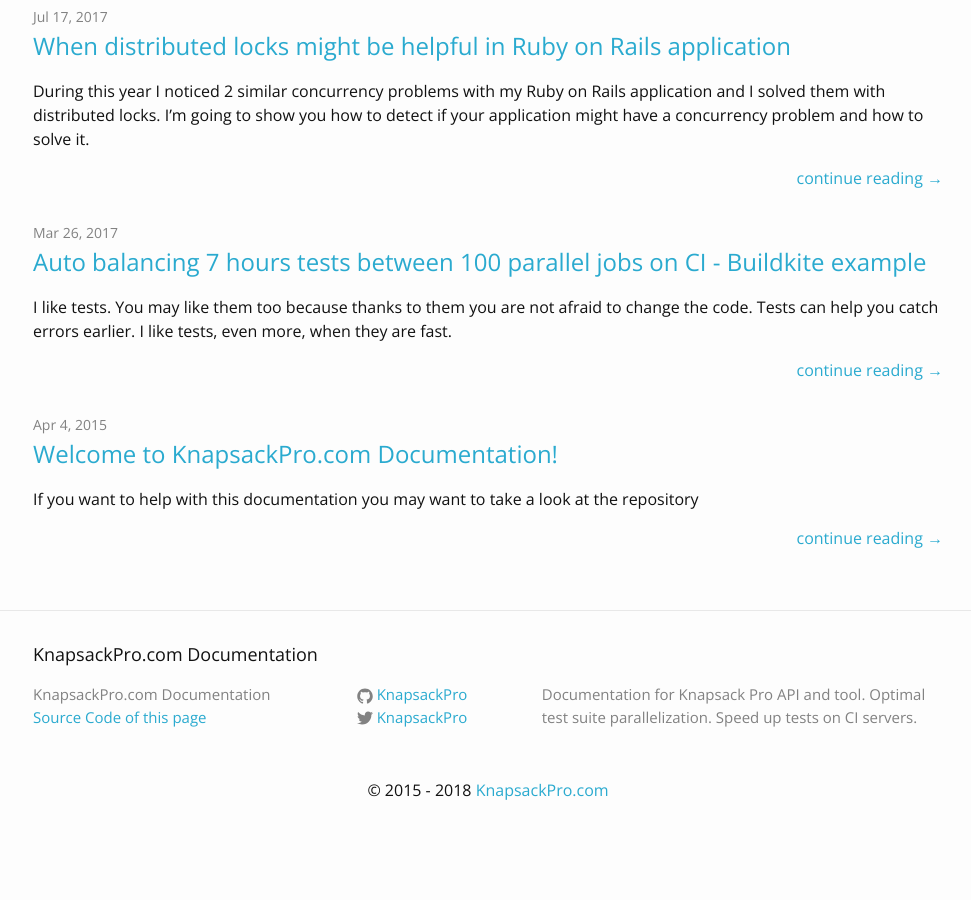
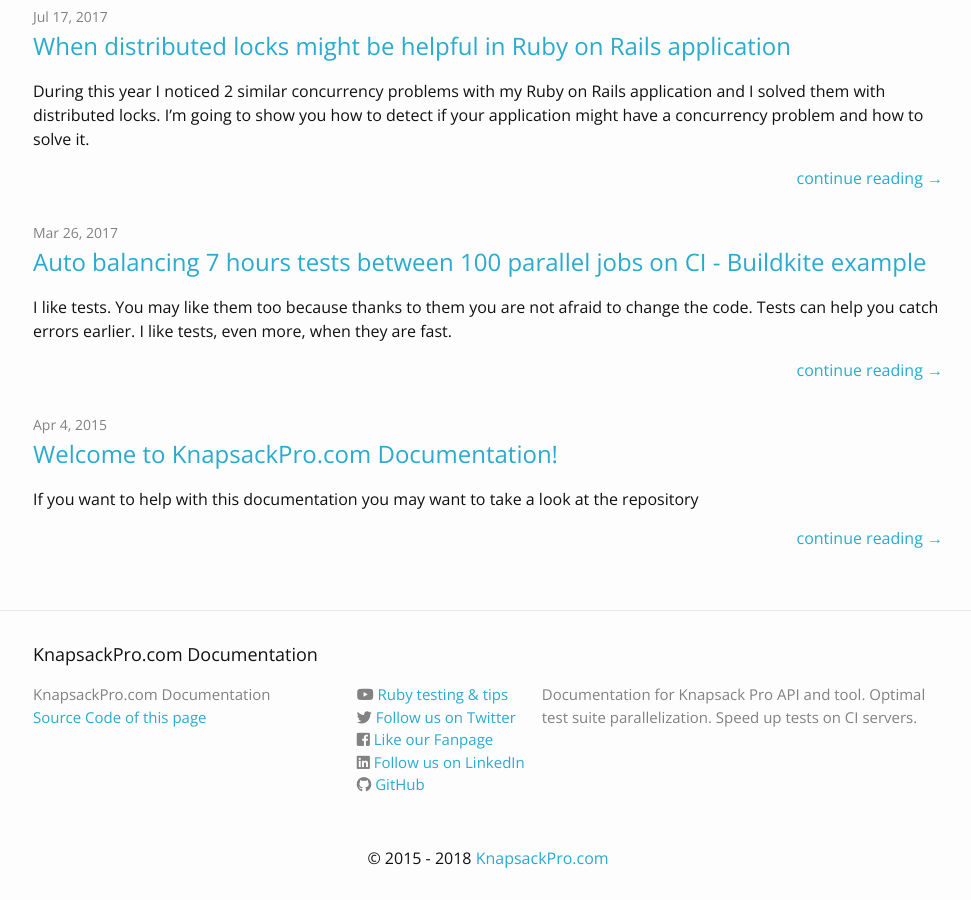
Before and after one commit to KnapsackPro/docs.knapsackpro.com, a Jekyll site: the page built from index.html, in a window 1280 px wide and 900 px high, scrolled down 779 px. Shown: the whole window, without its empty margins (152-1123 px from the left). Built offline with Jekyll 4.4.1, drawn with Linux system fonts in a browser that asks for light colours; nearby versions of some CDN libraries; before the commit the page ends 1611 px from its top, so only the background shows below that.

Commit message:
Add social media in header and footer

```diff
--- a/_config.yml
+++ b/_config.yml
@@ -8,7 +8,6 @@ url: "http://docs.knapsackpro.com" # the base hostname & protocol for your site
 knapsack_pro_url: https://knapsackpro.com
 permalink: /:year/:title
 twitter_username: KnapsackPro
-github_username: KnapsackPro
 github_repository: https://github.com/KnapsackPro/docs.knapsackpro.com
 
 # Build settings
--- a/_includes/footer.html
+++ b/_includes/footer.html
@@ -12,40 +12,17 @@
         </ul>
       </div>
 
-      <div class="footer-col  footer-col-2">
+      <div class="footer-col footer-col-2">
         <ul class="social-media-list">
-          {% if site.github_username %}
-          <li>
-            <a href="https://github.com/{{ site.github_username }}">
-              <span class="icon  icon--github">
-                <svg viewBox="0 0 16 16">
-                  <path fill="#828282" d="M7.999,0.431c-4.285,0-7.76,3.474-7.76,7.761 c0,3.428,2.223,6.337,5.307,7.363c0.388,0.071,0.53-0.168,0.53-0.374c0-0.184-0.007-0.672-0.01-1.32 c-2.159,0.469-2.614-1.04-2.614-1.04c-0.353-0.896-0.862-1.135-0.862-1.135c-0.705-0.481,0.053-0.472,0.053-0.472 c0.779,0.055,1.189,0.8,1.189,0.8c0.692,1.186,1.816,0.843,2.258,0.645c0.071-0.502,0.271-0.843,0.493-1.037 C4.86,11.425,3.049,10.76,3.049,7.786c0-0.847,0.302-1.54,0.799-2.082C3.768,5.507,3.501,4.718,3.924,3.65 c0,0,0.652-0.209,2.134,0.796C6.677,4.273,7.34,4.187,8,4.184c0.659,0.003,1.323,0.089,1.943,0.261 c1.482-1.004,2.132-0.796,2.132-0.796c0.423,1.068,0.157,1.857,0.077,2.054c0.497,0.542,0.798,1.235,0.798,2.082 c0,2.981-1.814,3.637-3.543,3.829c0.279,0.24,0.527,0.713,0.527,1.437c0,1.037-0.01,1.874-0.01,2.129 c0,0.208,0.14,0.449,0.534,0.373c3.081-1.028,5.302-3.935,5.302-7.362C15.76,3.906,12.285,0.431,7.999,0.431z"/>
-                </svg>
-              </span>
-
-              <span class="username">{{ site.github_username }}</span>
-            </a>
-          </li>
-          {% endif %}
-
-          {% if site.twitter_username %}
-          <li>
-            <a href="https://twitter.com/{{ site.twitter_username }}">
-              <span class="icon  icon--twitter">
-                <svg viewBox="0 0 16 16">
-                  <path fill="#828282" d="M15.969,3.058c-0.586,0.26-1.217,0.436-1.878,0.515c0.675-0.405,1.194-1.045,1.438-1.809
-                  c-0.632,0.375-1.332,0.647-2.076,0.793c-0.596-0.636-1.446-1.033-2.387-1.033c-1.806,0-3.27,1.464-3.27,3.27 c0,0.256,0.029,0.506,0.085,0.745C5.163,5.404,2.753,4.102,1.14,2.124C0.859,2.607,0.698,3.168,0.698,3.767 c0,1.134,0.577,2.135,1.455,2.722C1.616,6.472,1.112,6.325,0.671,6.08c0,0.014,0,0.027,0,0.041c0,1.584,1.127,2.906,2.623,3.206 C3.02,9.402,2.731,9.442,2.433,9.442c-0.211,0-0.416-0.021-0.615-0.059c0.416,1.299,1.624,2.245,3.055,2.271 c-1.119,0.877-2.529,1.4-4.061,1.4c-0.264,0-0.524-0.015-0.78-0.046c1.447,0.928,3.166,1.469,5.013,1.469 c6.015,0,9.304-4.983,9.304-9.304c0-0.142-0.003-0.283-0.009-0.423C14.976,4.29,15.531,3.714,15.969,3.058z"/>
-                </svg>
-              </span>
-
-              <span class="username">{{ site.twitter_username }}</span>
-            </a>
-          </li>
-          {% endif %}
+          <li><i class="fab fa-youtube"></i> <a href="https://www.youtube.com/c/ArturTrzop" rel="nofollow noopener" target="_blank" class="page-link">Ruby testing & tips</a></li>
+          <li><i class="fab fa-twitter"></i> <a href="https://twitter.com/KnapsackPro" rel="nofollow noopener" target="_blank" class="page-link">Follow us on Twitter</a></li>
+          <li><i class="fab fa-facebook-square"></i> <a href="https://www.facebook.com/KnapsackPro" rel="nofollow noopener" target="_blank" class="page-link">Like our Fanpage</a></li>
+          <li><i class="fab fa-linkedin"></i> <a href="https://www.linkedin.com/company/knapsackpro/" rel="nofollow noopener" target="_blank" class="page-link">Follow us on LinkedIn</a></li>
+          <li><i class="fab fa-github"></i> <a href="https://github.com/KnapsackPro" rel="nofollow noopener" target="_blank" class="page-link">GitHub</a></li>
         </ul>
       </div>
 
-      <div class="footer-col  footer-col-3">
+      <div class="footer-col footer-col-3">
         <p class="text">{{ site.description }}</p>
       </div>
     </div>
--- a/_includes/head.html
+++ b/_includes/head.html
@@ -23,4 +23,5 @@
   <link rel="alternate" type="application/rss+xml" title="{{ site.title }}" href="{{ "/feed.xml" | prepend: site.baseurl | prepend: site.url }}" />
   <link href="https://fonts.googleapis.com/css?family=Open+Sans:100,200,300,400,600,700&amp;subset=latin,latin-ext" type="text/css" rel="stylesheet" />
   <script src="https://ajax.googleapis.com/ajax/libs/jquery/3.2.1/jquery.min.js"></script>
+  <link rel="stylesheet" href="https://use.fontawesome.com/releases/v5.0.13/css/all.css" integrity="sha384-DNOHZ68U8hZfKXOrtjWvjxusGo9WQnrNx2sqG0tfsghAvtVlRW3tvkXWZh58N9jp" crossorigin="anonymous">
 </head>
--- a/_includes/header.html
+++ b/_includes/header.html
@@ -20,6 +20,11 @@
       </a>
 
       <div class="trigger">
+        <a href="https://www.youtube.com/c/ArturTrzop" rel="nofollow noopener" target="_blank" class="page-link"><i class="fab fa-youtube"></i></a>
+        <a href="https://twitter.com/KnapsackPro" rel="nofollow noopener" target="_blank" class="page-link"><i class="fab fa-twitter"></i></a>
+        <a href="https://www.facebook.com/KnapsackPro" rel="nofollow noopener" target="_blank" class="page-link"><i class="fab fa-facebook-square"></i></a>
+        <a href="https://www.linkedin.com/company/knapsackpro/" rel="nofollow noopener" target="_blank" class="page-link"><i class="fab fa-linkedin"></i></a>
+        <a href="https://github.com/KnapsackPro" rel="nofollow noopener" target="_blank" class="page-link"><i class="fab fa-github"></i></a>
         <a class="page-link" href="/">Blog</a>
         <a class="page-link" href="/integration/">Get started with integration</a>
         <a class="page-link" href="/api/">API</a>
```
